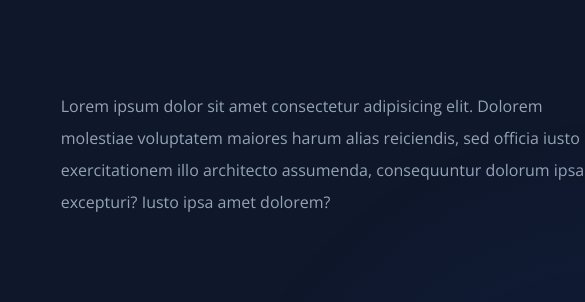
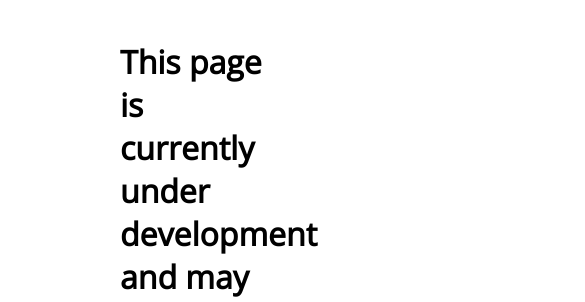
Before and after one commit to Siddharthmarko/Figma-To-code, a plain HTML site: page Portfolio/index.html in a window 390 px wide. Shown: the top 302 px of the page, 585 px wide, since content can reach past the window. Drawn offline with nearby package versions, Linux system fonts and the light colour scheme.

Commit message:
add not resposive warninig

```diff
--- a/Portfolio/index.html
+++ b/Portfolio/index.html
@@ -8,6 +8,10 @@
     <link rel="stylesheet" href="style.css">
 </head>
 <body>
+    <h1 class="not-responsive">
+        This page is currently under development and may not be fully responsive. Please use a screen width greater than 1200px
+        for optimal viewing experience.
+    </h1>
     <div class="mouse"></div>
     <div class="portfolio">
         <div class="navigate">
--- a/Portfolio/style.css
+++ b/Portfolio/style.css
@@ -11,6 +11,9 @@ body {
     padding: 40px 120px;
     /* border: 1px solid white; */
     max-height: 500px;
+}
+.not-responsive {
+    display: none;
 }
 a {
     text-decoration: none;
@@ -172,3 +175,15 @@ li {
 .box:hover .project-img > img {
     border: 1px solid white;
 }
+
+@media screen and (max-width: 1220px) {
+    body {
+        background-color: white;
+    }
+    .not-responsive {
+        display: block;
+    }
+    .portfolio {
+        display: none;
+    }
+}
```
